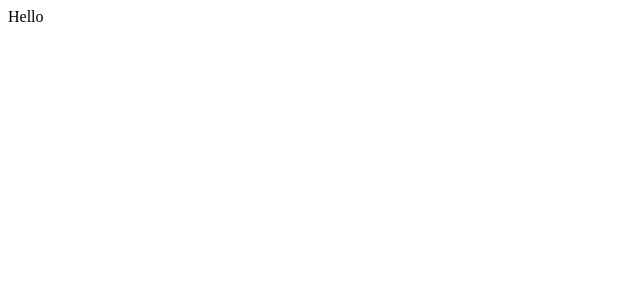
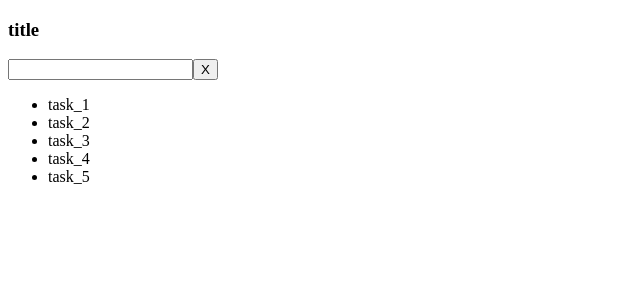
Before and after one commit to kwin64/todo, a React (Create React App) app in the folder todo/: page / in a window 1280 px wide. Shown: the top 300 px of the page, without its empty margins (0-640 px from the left). Built offline with nearby package versions, Linux system fonts and the light colour scheme; the HTML template or start-up script is replaced by a standard one.

Commit message:
todo added

```diff
--- a/todo/src/App.tsx
+++ /dev/null
@@ -1,12 +0,0 @@
-import React from 'react';
-import './App.css';
-
-function App() {
-  return (
-    <div >
-        Hello
-    </div>
-  );
-}
-
-export default App;
--- /dev/null
+++ b/todo/src/Todolist.tsx
@@ -0,0 +1,21 @@
+import React from 'react';
+import './App.css';
+
+function TodoList() {
+    return (
+        <div>
+            <h3>title</h3>
+            <input />
+            <button>X</button>
+            <ul>
+                <li>task_1</li>
+                <li>task_2</li>
+                <li>task_3</li>
+                <li>task_4</li>
+                <li>task_5</li>
+            </ul>
+        </div>
+    );
+}
+
+export default TodoList;
--- a/todo/src/index.tsx
+++ b/todo/src/index.tsx
@@ -1,11 +1,11 @@
 import React from 'react';
 import ReactDOM from 'react-dom';
-import App from './App';
+import TodoList from './Todolist';
 import reportWebVitals from './reportWebVitals';
 
 ReactDOM.render(
   <React.StrictMode>
-    <App />
+    <TodoList />
   </React.StrictMode>,
   document.getElementById('root')
 );
```
Also changed, not shown: todo/package.json (+5 -5 lines), 2 other files (tests, documents, lock files or other folders).
